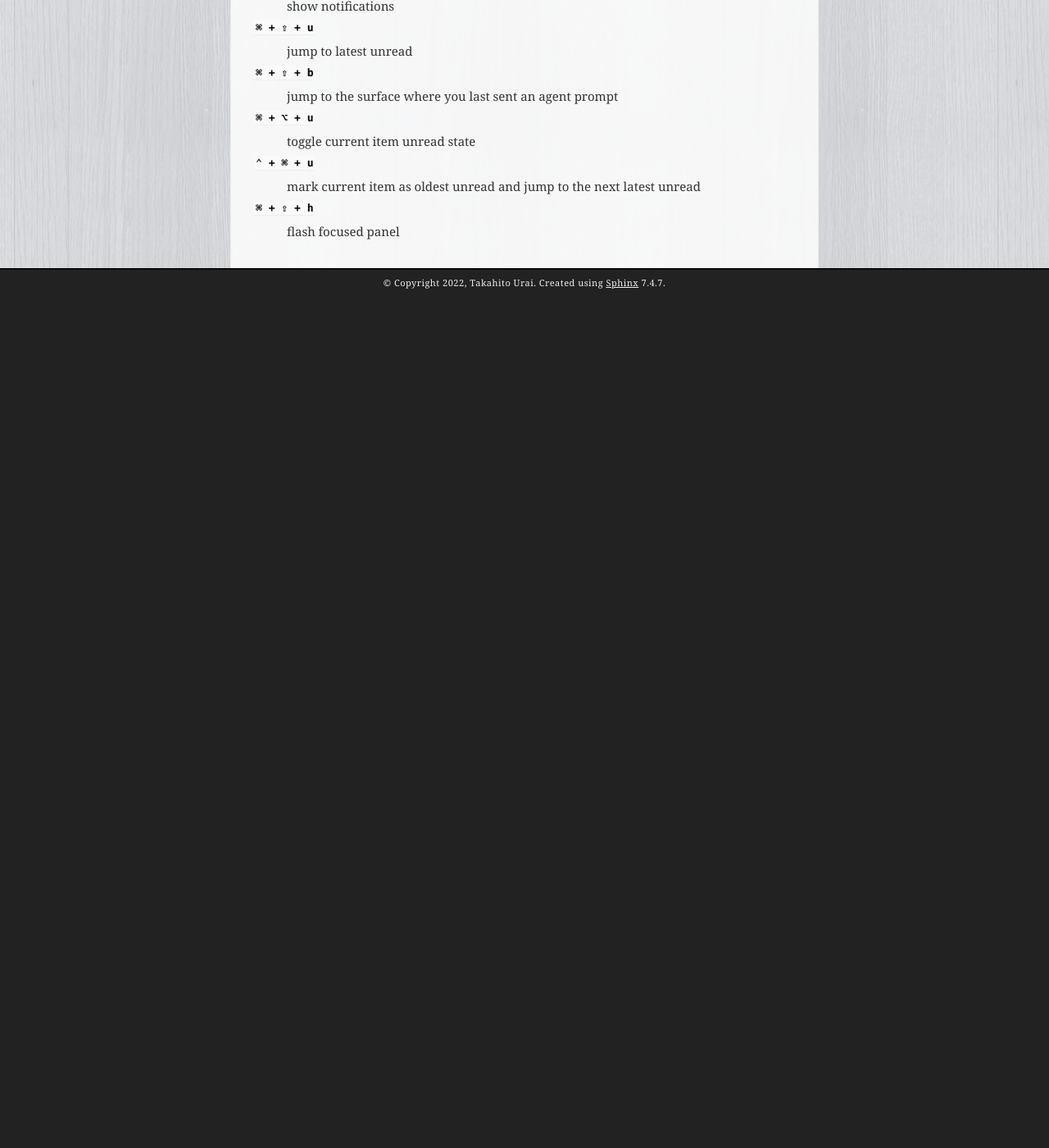
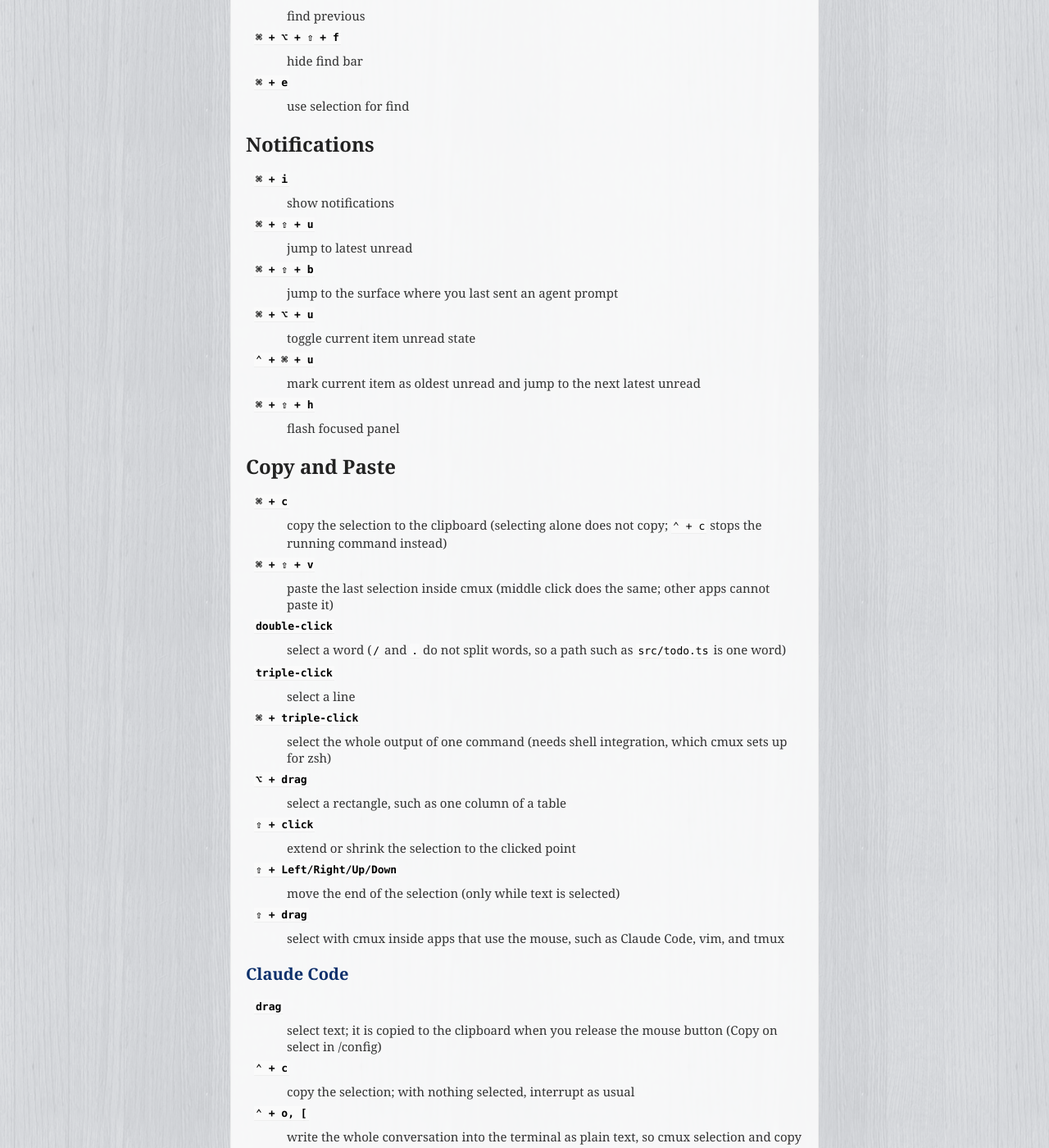
Before and after one commit to uraitakahito/shortcuts, a Sphinx documentation site: the page built from source/cmux.rst, in a window 1280 px wide and 1400 px high, scrolled down 5344 px. Shown: the whole window at 82% size. Built offline with Sphinx 7.4.7, drawn with Linux system fonts in a browser that asks for light colours; before the commit the page ends 5704 px from its top, so only the background shows below that; some of the changed text lies outside the part shown.

Commit message:
Add cmux copy shortcuts and fix the numbered keys
Numbered shortcuts select positions 1-8, and 9 always selects the last
workspace, surface, or pane. Add Esc, Esc for leaving browser focus mode.

Add Copy and Paste (with a Claude Code part) and Copy Mode sections,
checked against Ghostty 1.3.2 bundled with cmux, cmux's copy mode key
handling at 12023d89f, and the Claude Code fullscreen docs.

Co-Authored-By: Claude Opus 5.5 <noreply@anthropic.com>
Claude-Session: https://claude.ai/code/session_01TRqfaQNRFy424F4BRym9Yr

```diff
--- a/source/cmux.rst
+++ b/source/cmux.rst
@@ -3,7 +3,12 @@ cmux
 ==================
 
 .. Source: manaflow-ai/cmux web/data/cmux-shortcuts.ts at 12023d89f (release v0.65.2.2).
-   Update by diffing that file against the next release.
+   Numbered keys (9 = last) and Esc, Esc: AppDelegate.swift, WorkspaceShortcutMapper and
+   BrowserPanel.swift at the same commit.
+   Copy and Paste: Ghostty 1.3.2 bundled with cmux (ghostty +list-keybinds --default).
+   Copy Mode: TerminalKeyboardCopyModeKeyResolution.swift at the same commit.
+   Claude Code: https://code.claude.com/docs/en/fullscreen
+   Update by diffing these against the next release.
 
 Default shortcuts of cmux 0.65.2 (113).
 See `Keyboard Shortcuts <https://cmux.com/docs/keyboard-shortcuts>`_ for the full list.
@@ -92,8 +97,11 @@ Workspaces
 ``⌘ + ]``
    focus forward (outside browser panes)
 
-``⌘ + 1-9``
-   select workspace 1-9
+``⌘ + 1-8``
+   select workspace 1-8
+
+``⌘ + 9``
+   select the last workspace
 
 ``⌘ + ⇧ + r``
    rename workspace
@@ -152,8 +160,11 @@ Surfaces
 ``⌘ + ⌥ + ⇧ + Left/Right/Up/Down``
    move the surface to the pane in that direction
 
-``⌃ + 1-9``
-   select surface 1-9
+``⌃ + 1-8``
+   select surface 1-8
+
+``⌃ + 9``
+   select the last surface
 
 ``⌘ + r``
    rename tab
@@ -179,8 +190,11 @@ Split Panes
 ``⌘ + ⌥ + Left/Right/Up/Down``
    focus the pane in that direction
 
-``⌃ + ⌘ + 1-9``
-   focus pane 1-9
+``⌃ + ⌘ + 1-8``
+   focus pane 1-8
+
+``⌃ + ⌘ + 9``
+   focus the last pane
 
 ``⌘ + d``
    split right
@@ -252,7 +266,10 @@ Browser
    show browser JavaScript console
 
 ``⌘ + ⌥ + ↩``
-   enter browser focus mode (the page gets shortcuts first; press Esc twice to exit)
+   enter browser focus mode (the page gets shortcuts first)
+
+``Esc, Esc``
+   leave browser focus mode (press twice within 1.6 seconds; the first Esc also reaches the page)
 
 ``⌃ + ⌘ + ⌥ + d``
    toggle browser design mode (select and edit elements visually)
@@ -301,3 +318,111 @@ Notifications
 
 ``⌘ + ⇧ + h``
    flash focused panel
+
+Copy and Paste
+=========================
+
+``⌘ + c``
+   copy the selection to the clipboard (selecting alone does not copy; ``⌃ + c`` stops the running command instead)
+
+``⌘ + ⇧ + v``
+   paste the last selection inside cmux (middle click does the same; other apps cannot paste it)
+
+``double-click``
+   select a word (``/`` and ``.`` do not split words, so a path such as ``src/todo.ts`` is one word)
+
+``triple-click``
+   select a line
+
+``⌘ + triple-click``
+   select the whole output of one command (needs shell integration, which cmux sets up for zsh)
+
+``⌥ + drag``
+   select a rectangle, such as one column of a table
+
+``⇧ + click``
+   extend or shrink the selection to the clicked point
+
+``⇧ + Left/Right/Up/Down``
+   move the end of the selection (only while text is selected)
+
+``⇧ + drag``
+   select with cmux inside apps that use the mouse, such as Claude Code, vim, and tmux
+
+Claude Code
+-------------------------
+
+``drag``
+   select text; it is copied to the clipboard when you release the mouse button (Copy on select in /config)
+
+``⌃ + c``
+   copy the selection; with nothing selected, interrupt as usual
+
+``⌃ + o, [``
+   write the whole conversation into the terminal as plain text, so cmux selection and copy mode can reach it
+
+Copy Mode
+=========================
+
+``⌘ + ⇧ + m``
+   enter or leave copy mode
+
+``Esc/q``
+   leave copy mode without copying
+
+``h/j/k/l``
+   move left, down, up, or right (arrow keys also work)
+
+``0/^``
+   move to the start of the line
+
+``$``
+   move to the end of the line
+
+``gg``
+   move to the top of the scrollback (``Home`` also works)
+
+``G``
+   move to the bottom (``End`` also works)
+
+``{``
+   move to the previous prompt
+
+``}``
+   move to the next prompt
+
+``⌃ + u/d``
+   scroll half a page up or down
+
+``⌃ + b/f``
+   scroll a page up or down (``PageUp`` and ``PageDown`` also work)
+
+``⌃ + y/e``
+   scroll a line up or down
+
+``[count]{motion}``
+   repeat a motion (``5j`` moves down five lines)
+
+``v``
+   start selecting by character (press again to stop selecting)
+
+``V``
+   start selecting by line
+
+``y``
+   copy the selection and leave copy mode
+
+``yy``
+   copy the current line and leave copy mode when nothing is selected (``3yy`` copies three lines)
+
+``Y``
+   same as ``y`` with a selection, otherwise same as ``yy``
+
+``⌘ + c``
+   copy the selection and stay in copy mode
+
+``/``
+   open the search bar
+
+``n/N``
+   move to the next or previous match
```
